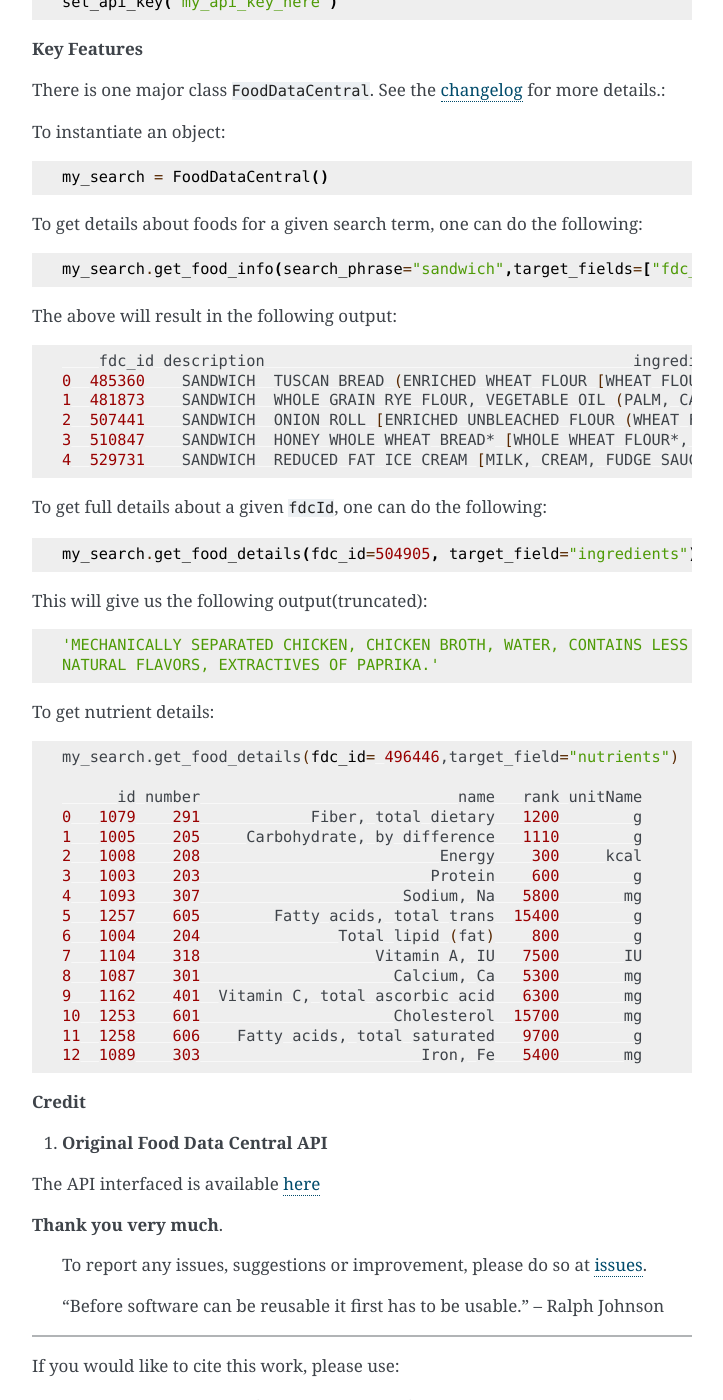
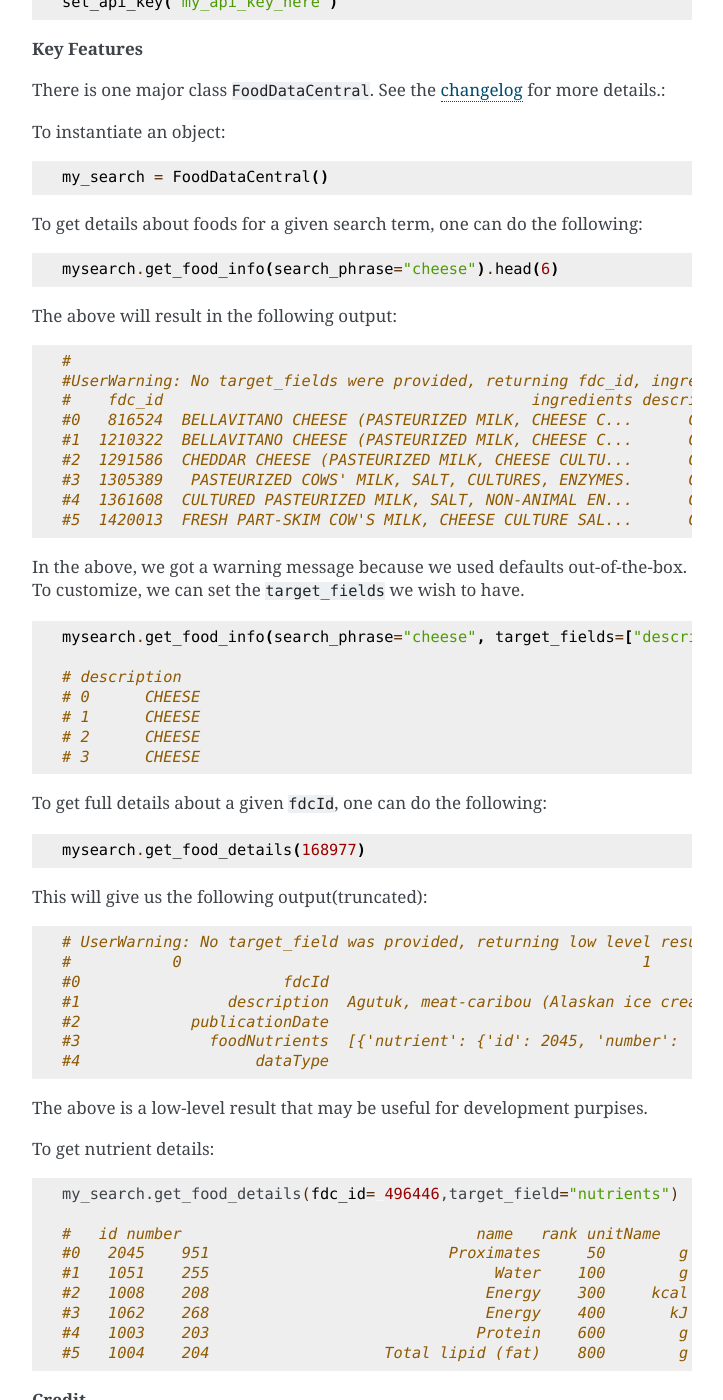
Before and after one commit to Nelson-Gon/pyfdc, a Sphinx documentation site: the page built from docs/source/README.rst, in a window 1280 px wide and 1400 px high, scrolled down 926 px. Shown: the whole window, without its empty margins (388-1111 px from the left). Built offline with Sphinx 7.4.7, drawn with Linux system fonts in a browser that asks for light colours.

Commit message:
TDD init, todo: #4

```diff
--- a/docs/source/README.rst
+++ b/docs/source/README.rst
@@ -136,34 +136,56 @@ To get details about foods for a given search term, one can do the following:
 .. code-block:: python
 
 
-   my_search.get_food_info(search_phrase="sandwich",target_fields=["fdc_id","description","ingredients"]).head()
+   mysearch.get_food_info(search_phrase="cheese").head(6)
 
 The above will result in the following output:
 
 .. code-block:: shell
 
 
-       fdc_id description                                        ingredients
-   0  485360    SANDWICH  TUSCAN BREAD (ENRICHED WHEAT FLOUR [WHEAT FLOU...
-   1  481873    SANDWICH  WHOLE GRAIN RYE FLOUR, VEGETABLE OIL (PALM, CA...
-   2  507441    SANDWICH  ONION ROLL [ENRICHED UNBLEACHED FLOUR (WHEAT F...
-   3  510847    SANDWICH  HONEY WHOLE WHEAT BREAD* [WHOLE WHEAT FLOUR*, ...
-   4  529731    SANDWICH  REDUCED FAT ICE CREAM [MILK, CREAM, FUDGE SAUC...
+   #
+   #UserWarning: No target_fields were provided, returning fdc_id, ingredients, and description.
+   #    fdc_id                                        ingredients description
+   #0   816524  BELLAVITANO CHEESE (PASTEURIZED MILK, CHEESE C...      CHEESE
+   #1  1210322  BELLAVITANO CHEESE (PASTEURIZED MILK, CHEESE C...      CHEESE
+   #2  1291586  CHEDDAR CHEESE (PASTEURIZED MILK, CHEESE CULTU...      CHEESE
+   #3  1305389   PASTEURIZED COWS' MILK, SALT, CULTURES, ENZYMES.      CHEESE
+   #4  1361608  CULTURED PASTEURIZED MILK, SALT, NON-ANIMAL EN...      CHEESE
+   #5  1420013  FRESH PART-SKIM COW'S MILK, CHEESE CULTURE SAL...      CHEESE
+
+In the above, we got a warning message because we used defaults out-of-the-box. To customize, we can set
+the ``target_fields`` we wish to have.
+
+.. code-block:: python
+
+   mysearch.get_food_info(search_phrase="cheese", target_fields=["description"]).head(4)
+
+   # description
+   # 0      CHEESE
+   # 1      CHEESE
+   # 2      CHEESE
+   # 3      CHEESE
 
 To get full details about a given ``fdcId``\ , one can do the following:
 
 .. code-block:: python
 
 
-   my_search.get_food_details(fdc_id=504905, target_field="ingredients")
+   mysearch.get_food_details(168977)
 
 This will give us the following output(truncated):
 
 .. code-block:: shell
 
+   # UserWarning: No target_field was provided, returning low level results.
+   #           0                                                  1
+   #0                      fdcId                                             168977
+   #1                description  Agutuk, meat-caribou (Alaskan ice cream) (Alas...
+   #2            publicationDate                                           4/1/2019
+   #3              foodNutrients  [{'nutrient': {'id': 2045, 'number': '951', 'n...
+   #4                   dataType                                          SR Legacy
 
-   'MECHANICALLY SEPARATED CHICKEN, CHICKEN BROTH, WATER, CONTAINS LESS THAN 2% OF: SALT, SUGAR, SPICES, SODIUM PHOSPHATE, SODIUM ASCORBATE, SODIUM NITRITE,
-   NATURAL FLAVORS, EXTRACTIVES OF PAPRIKA.'
+The above is a low-level result that may be useful for development purpises.
 
 To get nutrient details:
 
@@ -172,20 +194,13 @@ To get nutrient details:
 
    my_search.get_food_details(fdc_id= 496446,target_field="nutrients")
 
-         id number                            name   rank unitName
-   0   1079    291            Fiber, total dietary   1200        g
-   1   1005    205     Carbohydrate, by difference   1110        g
-   2   1008    208                          Energy    300     kcal
-   3   1003    203                         Protein    600        g
-   4   1093    307                      Sodium, Na   5800       mg
-   5   1257    605        Fatty acids, total trans  15400        g
-   6   1004    204               Total lipid (fat)    800        g
-   7   1104    318                   Vitamin A, IU   7500       IU
-   8   1087    301                     Calcium, Ca   5300       mg
-   9   1162    401  Vitamin C, total ascorbic acid   6300       mg
-   10  1253    601                     Cholesterol  15700       mg
-   11  1258    606    Fatty acids, total saturated   9700        g
-   12  1089    303                        Iron, Fe   5400       mg
+   #   id number                                name   rank unitName
+   #0   2045    951                          Proximates     50        g
+   #1   1051    255                               Water    100        g
+   #2   1008    208                              Energy    300     kcal
+   #3   1062    268                              Energy    400       kJ
+   #4   1003    203                             Protein    600        g
+   #5   1004    204                   Total lipid (fat)    800        g
 
 **Credit**
 
--- a/pyfdc/version.py
+++ b/pyfdc/version.py
@@ -1 +1 @@
-__version__ = "0.2.1"
+__version__ = "0.2.2"
```
Also changed, not shown: README.md (+40 -26 lines), changelog.md (+13 -1 lines), docs/source/changelog.rst (+14 -2 lines), 1 other file.
